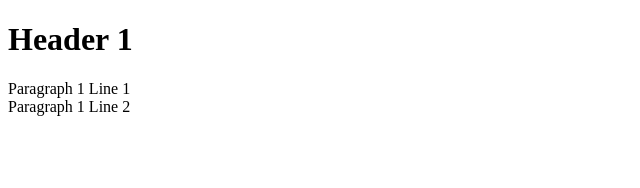
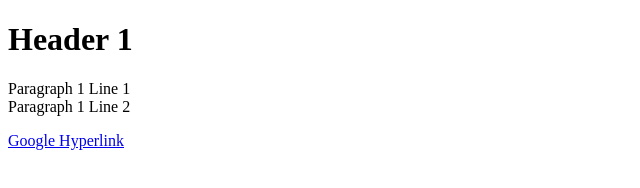
Before and after one commit to jumanji1310/FIT3179, a plain HTML site: page index.html in a window 1280 px wide. Shown: the whole page, without its empty margins (0-640 px from the left). Drawn offline with Linux system fonts and the light colour scheme.

Commit message:
Added hyperlink

```diff
--- a/index.html
+++ b/index.html
@@ -6,5 +6,6 @@
 <body>
     <h1> Header 1</h1>
     <p>Paragraph 1 Line 1 <br> Paragraph 1 Line 2</p>
+    <a href="www.google.com">Google Hyperlink</a>
 </body>
 </html>
```
